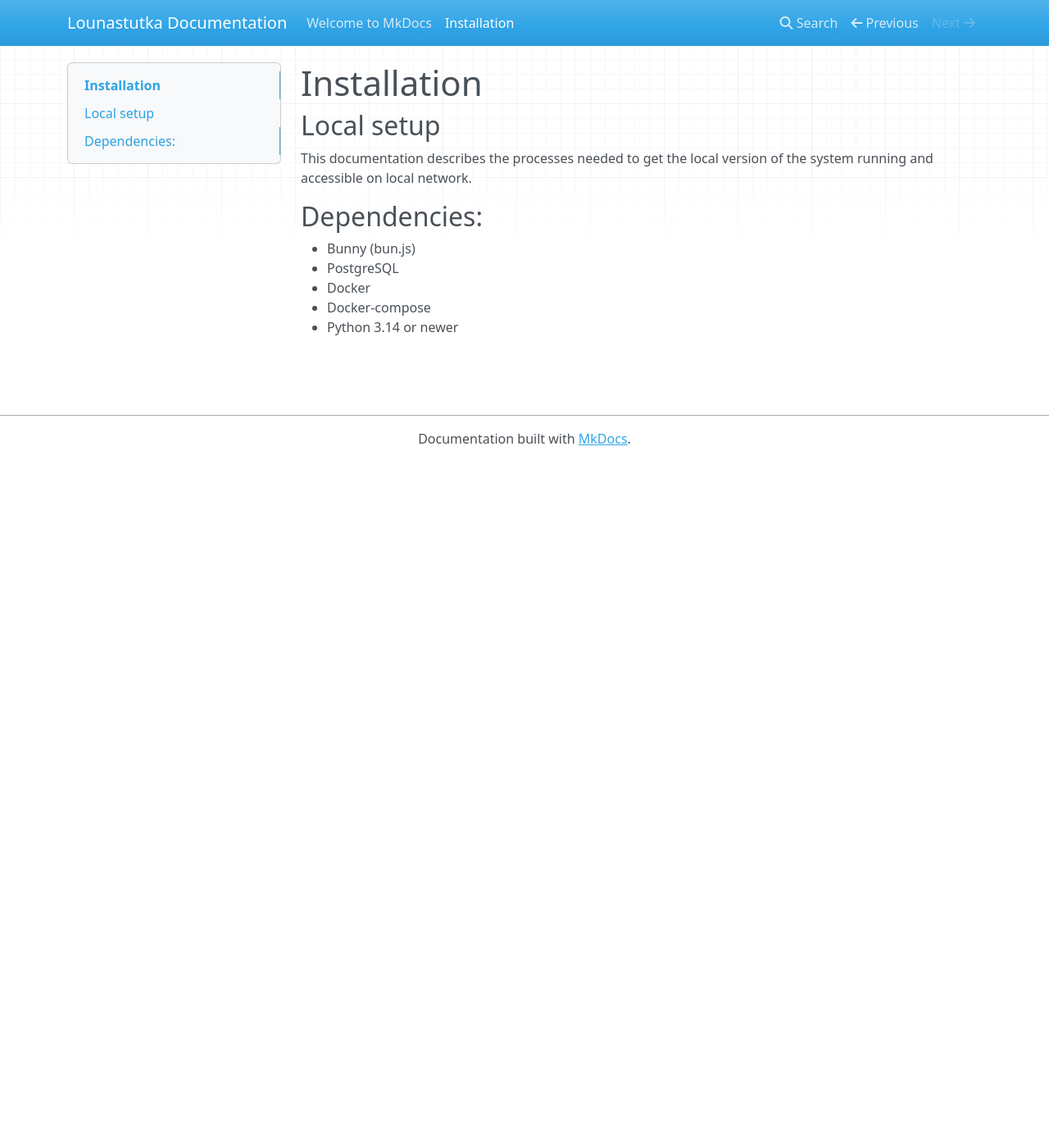
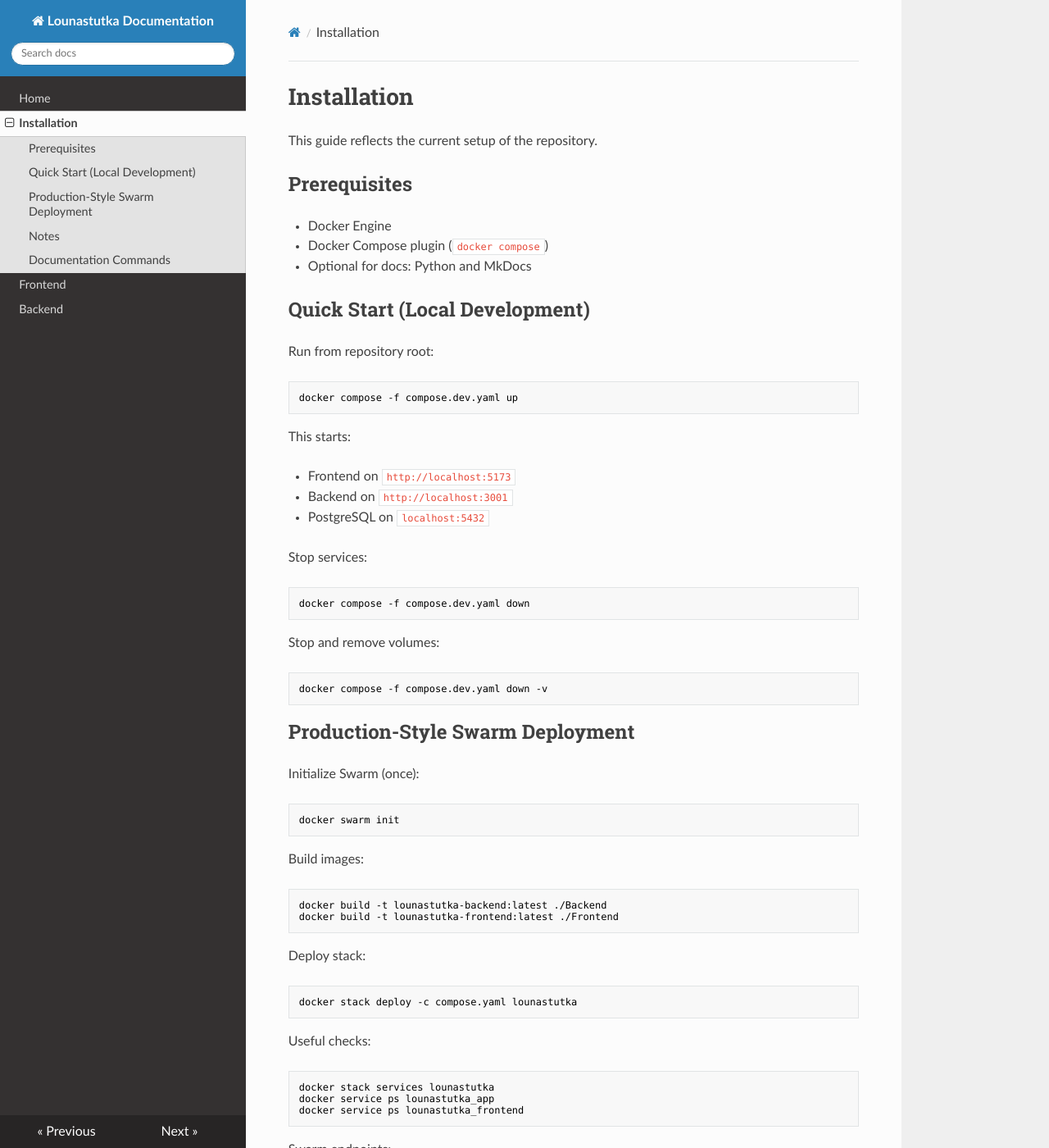
Before and after one commit to Jepunen/lounastutka, an MkDocs documentation site: the page built from docs/installation.md, in a window 1280 px wide and 1400 px high. Shown: the whole window at 82% size. Built offline with MkDocs 1.6.1, drawn with Linux system fonts in a browser that asks for light colours; nearby versions of some CDN libraries; some of the changed text lies outside the part shown.

Commit message:
Fix: improved docs to be relevant to the project and added Frontend and Backend readme with a symlink to the docs so changes directly to the Frontend/README.md or Backend/README.md should appear in mkdocs. NOTE: mkdocs currently has some issue with live watch of files so to update the site after mkdocs serve you must use the command again...

````diff
--- a/docs/installation.md
+++ b/docs/installation.md
@@ -1,13 +1,96 @@
 # Installation
 
-## Local setup
+This guide reflects the current setup of the repository.
 
-This documentation describes the processes needed to get the local version of the system running and accessible on local network.
+## Prerequisites
 
-## Dependencies:
+- Docker Engine
+- Docker Compose plugin (`docker compose`)
+- Optional for docs: Python and MkDocs
 
-* Bunny (bun.js)
-* PostgreSQL
-* Docker
-* Docker-compose
-* Python 3.14 or newer
+## Quick Start (Local Development)
+
+Run from repository root:
+
+```bash
+docker compose -f compose.dev.yaml up
+```
+
+This starts:
+
+- Frontend on `http://localhost:5173`
+- Backend on `http://localhost:3001`
+- PostgreSQL on `localhost:5432`
+
+Stop services:
+
+```bash
+docker compose -f compose.dev.yaml down
+```
+
+Stop and remove volumes:
+
+```bash
+docker compose -f compose.dev.yaml down -v
+```
+
+## Production-Style Swarm Deployment
+
+Initialize Swarm (once):
+
+```bash
+docker swarm init
+```
+
+Build images:
+
+```bash
+docker build -t lounastutka-backend:latest ./Backend
+docker build -t lounastutka-frontend:latest ./Frontend
+```
+
+Deploy stack:
+
+```bash
+docker stack deploy -c compose.yaml lounastutka
+```
+
+Useful checks:
+
+```bash
+docker stack services lounastutka
+docker service ps lounastutka_app
+docker service ps lounastutka_frontend
+```
+
+Swarm endpoints:
+
+- App (via Traefik): `http://localhost`
+- Traefik dashboard: `http://localhost:8080`
+- Grafana: `http://localhost:3000`
+
+Remove stack:
+
+```bash
+docker stack rm lounastutka
+```
+
+## Notes
+
+- In local development, frontend and backend source folders are bind-mounted into containers.
+- Prometheus and Loki are included in Swarm mode and are internal by default.
+- For real production, move credentials from Compose files into a secret manager.
+
+## Documentation Commands
+
+Build docs:
+
+```bash
+mkdocs build
+```
+
+Serve docs locally:
+
+```bash
+mkdocs serve
+```
--- a/mkdocs.yml
+++ b/mkdocs.yml
@@ -1 +1,14 @@
 site_name: Lounastutka Documentation
+
+nav:
+  - Home: index.md
+  - Installation: installation.md
+  - Frontend: frontend/index.md
+  - Backend: backend/index.md
+
+watch:
+  - mkdocs.yml
+  - Backend/README.md
+  - Frontend/README.md
+  - docs/
+theme: readthedocs
````
Also changed, not shown: docs/backend/index.md (added, +1 -0 lines), docs/frontend/index.md (added, +1 -0 lines), docs/index.md (+38 -14 lines).
